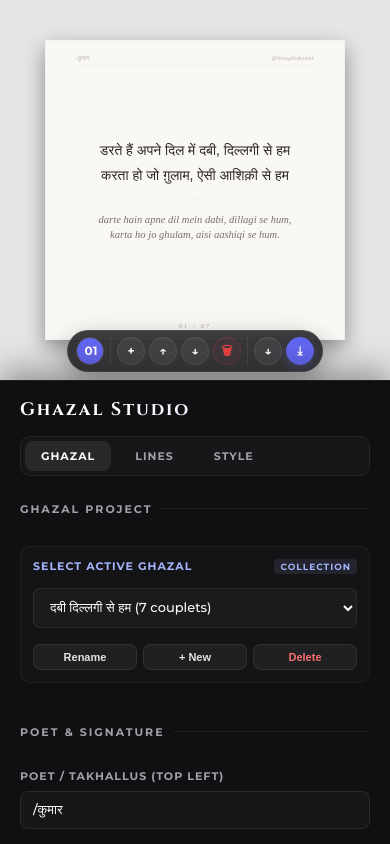
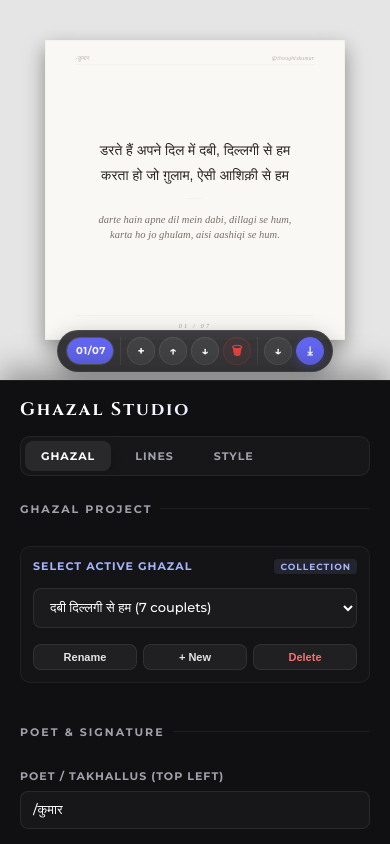
Before and after one commit to kumarhimanshu5128409/ghazal_engine, a website: page index.html in a window 390 px wide. Drawn offline with nearby package versions, Linux system fonts and the light colour scheme; a web font is replaced by a local one.

Commit message:
feat: disable desktop canvas scroll, and implement 01/07 snap pagination capsules on mobile

```diff
--- a/js/main.js
+++ b/js/main.js
@@ -210,7 +210,7 @@ function renderNavigation() {
 
       clearTimeout(scrollTimeout);
       scrollTimeout = setTimeout(() => {
-        const buttonWidth = 28; // Mobile button width
+        const buttonWidth = 48; // Mobile capsule width
         const index = Math.round(container.scrollLeft / buttonWidth);
         if (index >= 0 && index < total && index !== curCoupletIndex) {
           isProgrammaticScroll = true;
@@ -224,12 +224,19 @@ function renderNavigation() {
   // Update active state and auto-center scroll position on mobile
   const numbers = container.querySelectorAll('.nav-number');
   numbers.forEach((btn, i) => {
+    const isMobile = window.innerWidth < 1024;
+
+    // Format text: 01/07 on mobile, 01 on desktop
+    btn.innerText = isMobile
+      ? `${String(i + 1).padStart(2, '0')}/${String(total).padStart(2, '0')}`
+      : String(i + 1).padStart(2, '0');
+
     if (i === curCoupletIndex) {
       btn.classList.add('active');
 
       // Auto scroll active slide into view on mobile
-      if (window.innerWidth < 1024) {
-        const buttonWidth = 28;
+      if (isMobile) {
+        const buttonWidth = 48; // Mobile capsule width
         container.scrollTo({
           left: i * buttonWidth,
           behavior: 'smooth'
@@ -258,33 +265,12 @@ function nextCouplet() {
   selectCouplet(newIndex);
 }
 
-// Enable dynamic mouse wheel scroll & touch swipe navigation on the preview canvas card
+// Enable touch swipe navigation on mobile preview canvas
 function initCanvasNavigation() {
   const viewport = document.querySelector('.view-port');
   if (!viewport) return;
 
-  // 1. Mouse Wheel / Trackpad Scroll Navigation (Throttled)
-  let lastScrollTime = 0;
-  const scrollThrottleMs = 400; // Prevents fast multiple skips
-
-  viewport.addEventListener('wheel', (e) => {
-    // Only intercept scroll if it's a significant vertical or horizontal scroll
-    if (Math.abs(e.deltaY) < 10 && Math.abs(e.deltaX) < 10) return;
-
-    e.preventDefault(); // Prevent page scroll
-
-    const now = Date.now();
-    if (now - lastScrollTime < scrollThrottleMs) return;
-    lastScrollTime = now;
-
-    if (e.deltaY > 0 || e.deltaX > 0) {
-      nextCouplet();
-    } else {
-      prevCouplet();
-    }
-  }, { passive: false });
-
-  // 2. Touch Swipe Navigation for Mobile
+  // Touch Swipe Navigation for Mobile
   let touchStartX = 0;
   let touchStartY = 0;
   const swipeThreshold = 40; // minimum pixels swiped to trigger
--- a/styles.css
+++ b/styles.css
@@ -1070,8 +1070,8 @@ input[type="range"]::-webkit-slider-thumb:hover {
     box-shadow: 0 8px 24px rgba(0, 0, 0, 0.3);
   }
 
-  /* Make all buttons inside the floating bar compact on mobile to guarantee flawless fit */
-  .bottom-bar button, .bottom-bar .nav button {
+  /* Make operation & action buttons compact on mobile to guarantee flawless fit */
+  .bottom-bar button:not(.nav-number) {
     width: 28px !important;
     height: 28px !important;
     min-width: 28px !important;
@@ -1087,12 +1087,12 @@ input[type="range"]::-webkit-slider-thumb:hover {
     overflow-x: auto !important;
     -webkit-overflow-scrolling: touch !important;
     scroll-snap-type: x mandatory !important;
-    width: 28px !important; /* Exactly fits one button on mobile */
+    width: 48px !important; /* Exactly fits one capsule on mobile */
     height: 28px !important;
     gap: 0 !important;
     scrollbar-width: none !important; /* Hide scrollbar for Firefox */
     border: 1px solid rgba(255, 255, 255, 0.15) !important;
-    border-radius: 50% !important;
+    border-radius: 14px !important; /* Capsule shape */
     padding: 0 !important;
     overflow-y: hidden !important;
   }
@@ -1102,14 +1102,17 @@ input[type="range"]::-webkit-slider-thumb:hover {
   }
 
   .nav button.nav-number {
-    flex: 0 0 28px !important;
-    width: 28px !important;
+    flex: 0 0 48px !important;
+    width: 48px !important;
     height: 28px !important;
     scroll-snap-align: center !important;
     border: none !important;
     background: transparent !important;
     box-shadow: none !important;
-    border-radius: 50% !important;
+    border-radius: 14px !important; /* Capsule shape */
+    font-size: 10px !important;
+    font-weight: 700 !important;
+    letter-spacing: 0.5px !important;
   }
 
   .nav button.nav-number.active {
```
